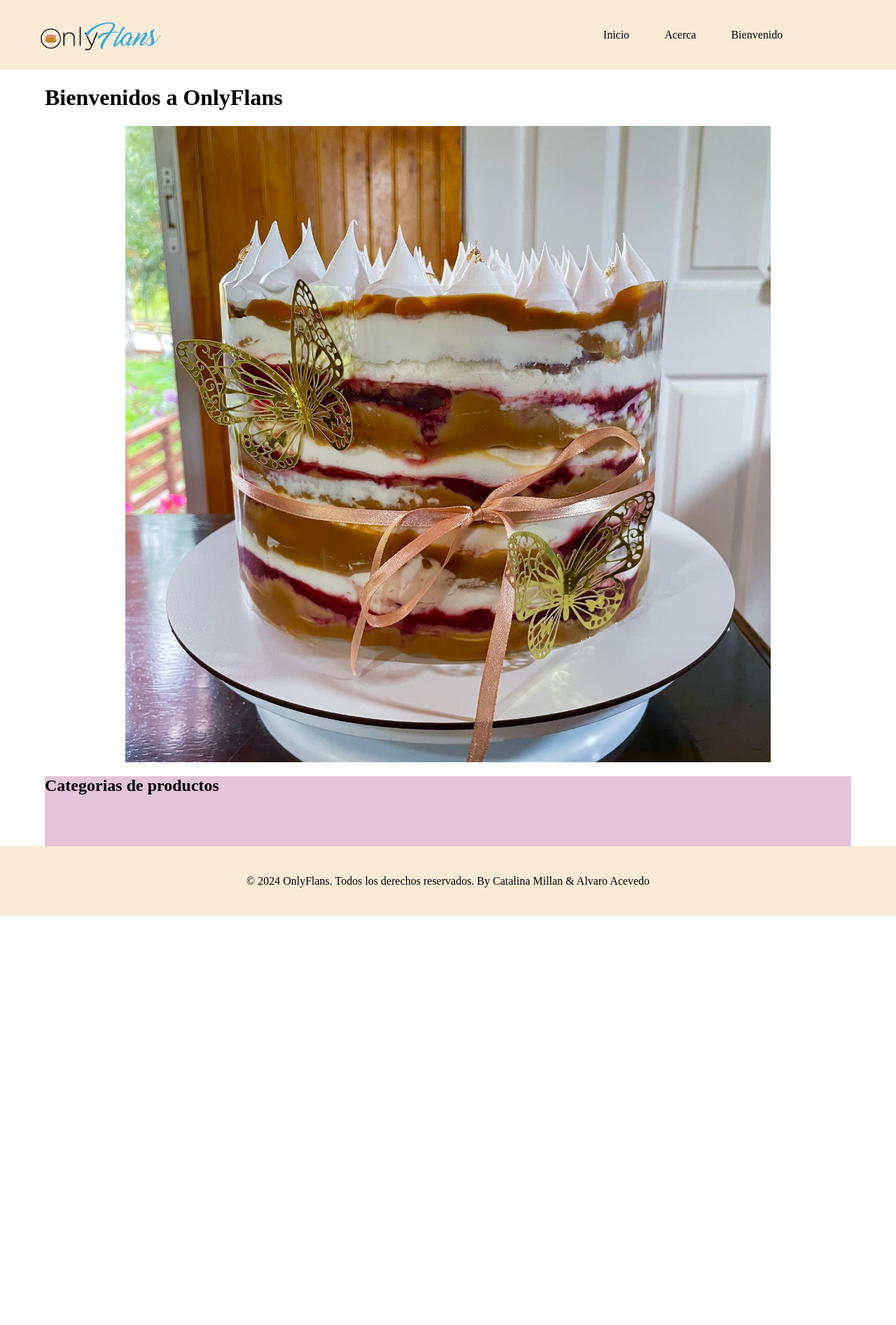
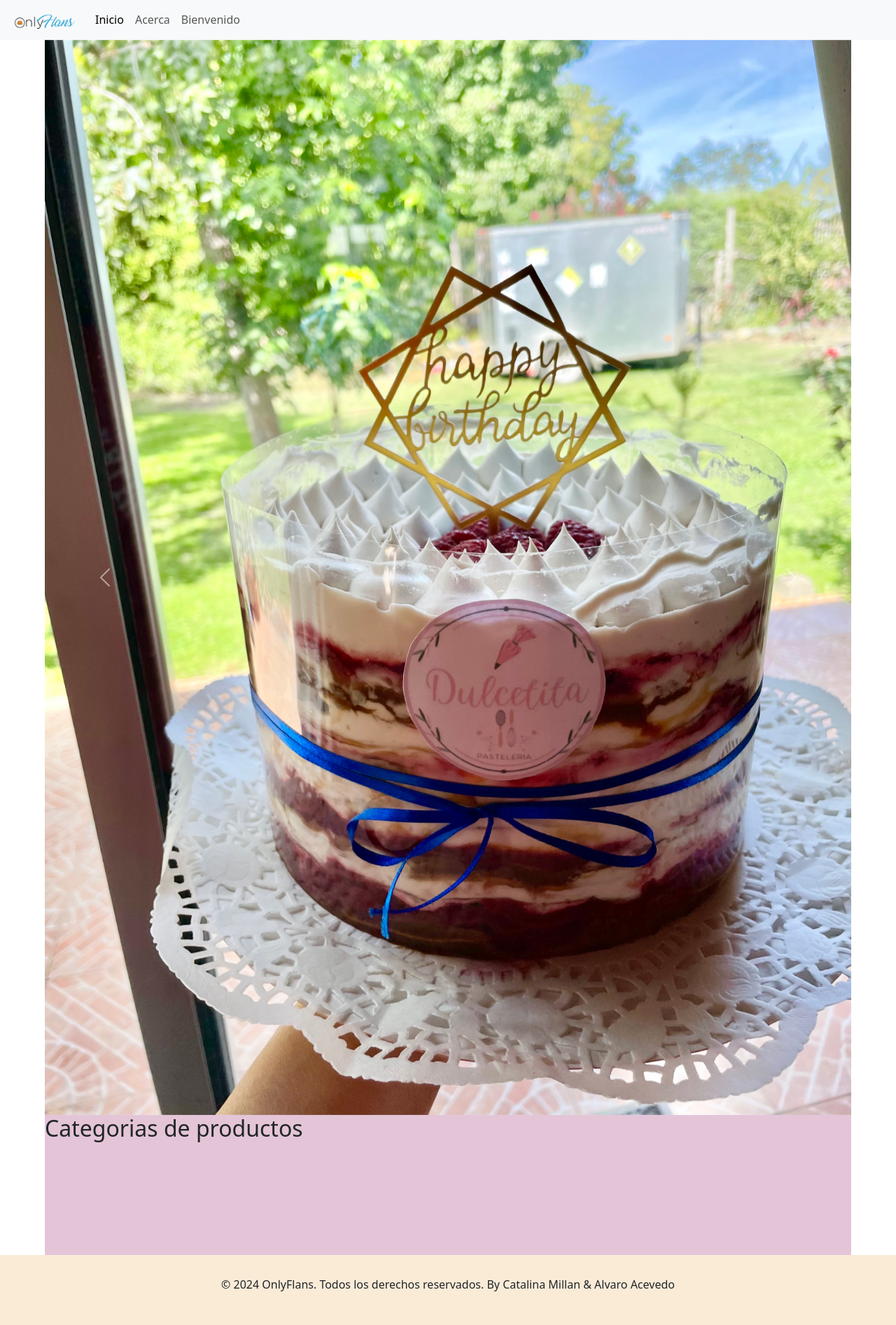
Before and after one commit to Pitillismo/Proyecto-OnlyFlans, a Django app: page / in a window 1280 px wide. Shown: the whole page at 70% size. Before the commit the page ends 1309 px from the top, so only its background shows below. Run offline with Django 4.2, Linux system fonts and the light colour scheme.

Commit message:
Se incorpora boostrap, navbar, corousel y se cambia footer a components

```diff
--- a/webPages/static/styles/main.css
+++ b/webPages/static/styles/main.css
@@ -7,51 +7,11 @@
 
 main{
     padding: 0 5%;
-}
-.imagen-header {
-    width: 100%;
-    height: auto;
-    display: flex;
-    justify-content: center;
-    & img{
-        width: 80%;
-    }
+    padding-bottom: 100px;
 }
 
-nav {
-    height: 100px;
-    background-color:antiquewhite;
-    padding: 0 30px;
-    display: flex;
-    align-items: center;
-    justify-content: center;
-    & .nav-container{
-        width: 100%;
-        display: flex;
-        justify-content: space-between;
-        align-items: center;
-        max-width: 1200px;
-
-        & .logo{
-            display: flex;
-            align-self: center;
-            & img{
-                width: 200px;
-            }
-        }
-
-        & .opciones {
-            display: flex;
-            gap: 50px;
-            min-width: 500px;
-            justify-content: center;
-            list-style-type: none;
-            & li a{
-                color: inherit;
-                text-decoration: none;
-            }
-        }
-    }
+.logo {
+    width: 100px;
 }
 
 footer {
--- /dev/null
+++ b/webPages/templates/components/footer.html
@@ -0,0 +1,4 @@
+
+<footer>
+    <p>© 2024 OnlyFlans. Todos los derechos reservados. By Catalina Millan & Alvaro Acevedo</p>
+</footer>
--- a/webPages/templates/index.html
+++ /dev/null
@@ -1,18 +0,0 @@
-{% extends "layouts/base.html" %}
-{% block content %}
-{% load static %}
-    <div>
-        <header>
-            <div>
-                <h1>Bienvenidos a OnlyFlans</h1>
-            </div>
-            <div class="imagen-header">
-                <img src="{% static 'images/imagen1.jpeg' %}" alt="">
-            </div>
-
-        </header>
-        <section class='categorias'>
-            <h2>Categorias de productos</h2>
-        </section>
-    </div>
-{% endblock content %}
--- a/webPages/templates/layouts/base.html
+++ b/webPages/templates/layouts/base.html
@@ -6,26 +6,38 @@
     <meta name="viewport" content="width=device-width, initial-scale=1.0">
     <title>OnlyFlans</title>
     <link rel="stylesheet" href="{% static 'styles/main.css' %}">
+    <link href="https://cdn.jsdelivr.net/npm/bootstrap@5.3.3/dist/css/bootstrap.min.css" rel="stylesheet" integrity="sha384-QWTKZyjpPEjISv5WaRU9OFeRpok6YctnYmDr5pNlyT2bRjXh0JMhjY6hW+ALEwIH" crossorigin="anonymous">
 </head>
 <body>
-    <nav>
-        <div class='nav-container'>
-            <div class="logo">
-                <img src="{% static 'images/logo2.png' %}" alt="">
-            </div>
-            <ul class="opciones">
-                <li><a href="{% url "index" %}">Inicio</a></li>
-                <li><a href="{% url "about" %}">Acerca</a></li>
-                <li><a href="{% url "welcome" %}">Bienvenido</a></li>
+    <nav class="navbar navbar-expand-lg navbar-light bg-light">
+        <div class="container-fluid">
+          <a class="navbar-brand" href="{% url "index" %}">
+            <img class="logo" src="{% static 'images/logo2.png' %}" alt="">
+          </a>
+          <button class="navbar-toggler" type="button" data-bs-toggle="collapse" data-bs-target="#navbarNav" aria-controls="navbarNav" aria-expanded="false" aria-label="Toggle navigation">
+            <span class="navbar-toggler-icon"></span>
+          </button>
+          <div class="collapse navbar-collapse" id="navbarNav">
+            <ul class="navbar-nav">
+              <li class="nav-item">
+                <a class="nav-link active" aria-current="page" href="{% url "index" %}">Inicio</a>
+              </li>
+              <li class="nav-item">
+                <a class="nav-link" href="{% url "about" %}">Acerca</a>
+              </li>
+              <li class="nav-item">
+                <a class="nav-link" href="{% url "welcome" %}">Bienvenido</a>
+              </li>
             </ul>
+          </div>
         </div>
-    </nav>
+      </nav>
+
     <main>
         {% block content %}
         {% endblock content %}
     </main>
-<footer>
-    <p>© 2024 OnlyFlans. Todos los derechos reservados. By Catalina Millan & Alvaro Acevedo</p>
-</footer>
+{% include "components/footer.html" %}
+<script src="https://cdn.jsdelivr.net/npm/bootstrap@5.3.3/dist/js/bootstrap.bundle.min.js" integrity="sha384-YvpcrYf0tY3lHB60NNkmXc5s9fDVZLESaAA55NDzOxhy9GkcIdslK1eN7N6jIeHz" crossorigin="anonymous"></script>
 </body>
 </html>
--- /dev/null
+++ b/webPages/templates/pages/index.html
@@ -0,0 +1,32 @@
+{% extends "layouts/base.html" %}
+{% block content %}
+{% load static %}
+    <div>
+        <header>
+            <div id="carouselExampleControls" class="carousel slide" data-bs-ride="carousel">
+                <div class="carousel-inner">
+                  <div class="carousel-item active">
+                    <img src="{% static 'images/1.jpeg' %}" class="d-block w-100" alt="...">
+                  </div>
+                  <div class="carousel-item">
+                    <img src="{% static 'images\2.jpeg' %}" class="d-block w-100" alt="...">
+                  </div>
+                  <div class="carousel-item">
+                    <img src="{% static 'images\3.jpeg' %}" class="d-block w-100" alt="...">
+                  </div>
+                </div>
+                <button class="carousel-control-prev" type="button" data-bs-target="#carouselExampleControls" data-bs-slide="prev">
+                  <span class="carousel-control-prev-icon" aria-hidden="true"></span>
+                  <span class="visually-hidden">Previous</span>
+                </button>
+                <button class="carousel-control-next" type="button" data-bs-target="#carouselExampleControls" data-bs-slide="next">
+                  <span class="carousel-control-next-icon" aria-hidden="true"></span>
+                  <span class="visually-hidden">Next</span>
+                </button>
+              </div>
+        </header>
+        <section class='categorias'>
+            <h2>Categorias de productos</h2>
+        </section>
+    </div>
+{% endblock content %}
--- a/webPages/views.py
+++ b/webPages/views.py
@@ -4,10 +4,10 @@
 # Create your views here.
 
 def index (request):
-    return render(request, 'index.html')
+    return render(request, 'pages/index.html')
 
 def about (request):
-    return render(request, 'about.html')
+    return render(request, 'pages/about.html')
 
 def welcome (request):
-    return render(request, 'welcome.html')
+    return render(request, 'pages/welcome.html')
```
Also changed, not shown: webPages/static/images/1.jpeg (added), webPages/static/images/2.jpeg (added), webPages/static/images/3.jpeg (added), webPages/templates/pages/about.html (renamed from webPages/templates/about.html), webPages/templates/pages/welcome.html (renamed from webPages/templates/welcome.html), 6 other files.
